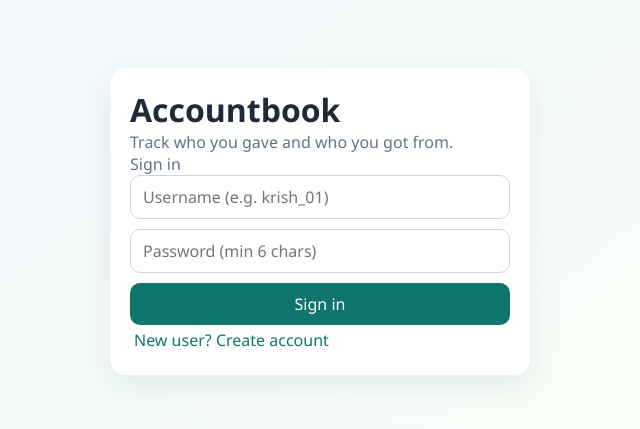
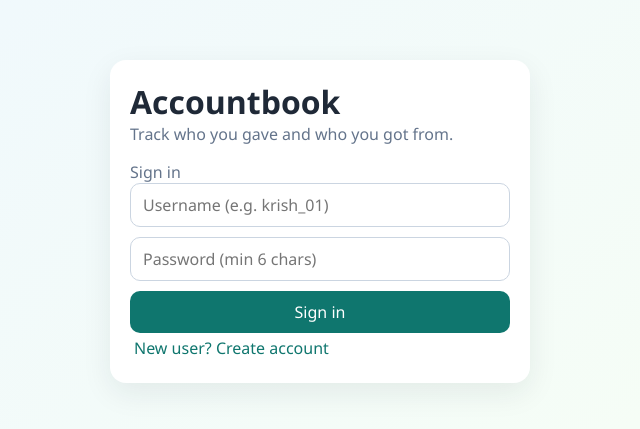
Before and after one commit to ErKrish25/AccountBook, a React (Vite) app in the folder Desktop/PORJECTS/Accountbook/: page / in a window 1280 px wide. Shown: the part 179-608 px from the top of the page, without its empty margins (320-960 px from the left). Built offline with nearby package versions, Linux system fonts and the light colour scheme; no server answers.

Commit message:
Use non-collapsing spacing for auth mode text

```diff
--- a/Desktop/PORJECTS/Accountbook/src/styles.css
+++ b/Desktop/PORJECTS/Accountbook/src/styles.css
@@ -47,7 +47,8 @@ body {
 }
 
 .auth-mode-text {
-  margin-top: 14px;
+  padding-top: 16px;
+  margin-top: 0;
   margin-bottom: 10px;
 }
 
```
